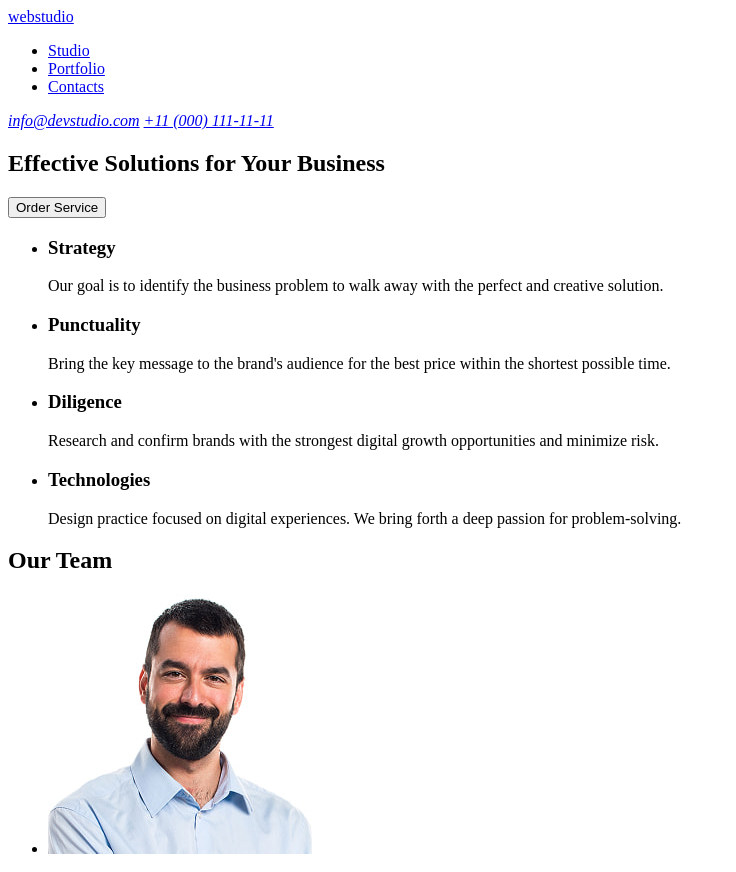
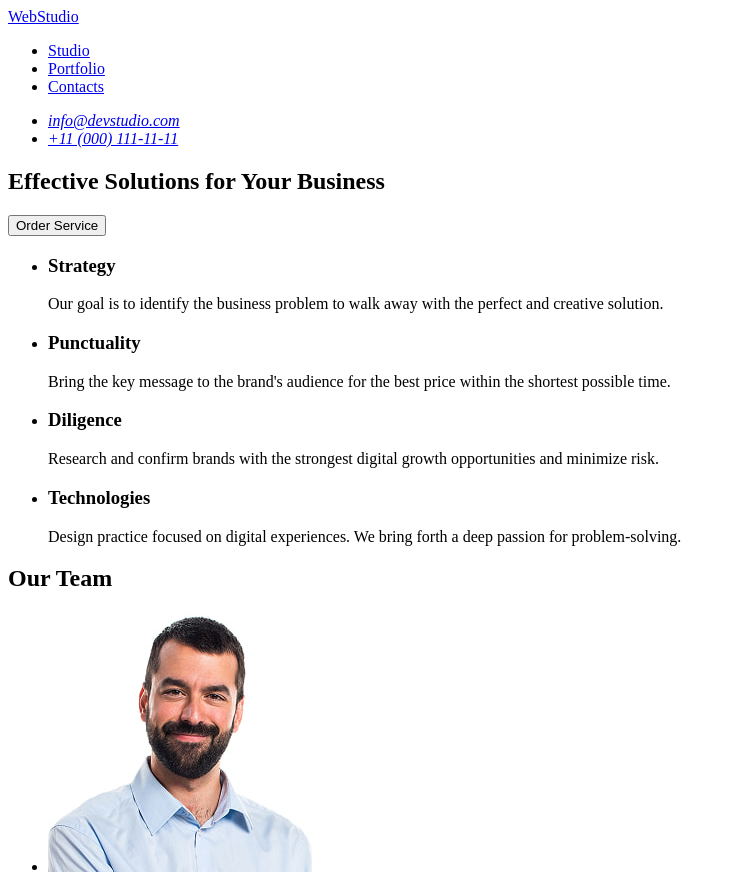
Before and after one commit to BetPop/goit-markup-hw-01, a plain HTML site: page index.html in a window 1280 px wide. Shown: the top 872 px of the page, without its empty margins (0-736 px from the left). Drawn offline with Linux system fonts and the light colour scheme.

Commit message:
added ul in address

```diff
--- a/index.html
+++ b/index.html
@@ -8,7 +8,7 @@
   <body>
     <header>
       <nav>
-        <a href="./index.html">webstudio</a>
+        <a href="./index.html">WebStudio</a>
         <ul>
           <li><a href="#">Studio</a></li>
           <li><a href="#">Portfolio</a></li>
@@ -16,8 +16,14 @@
         </ul>
       </nav>
       <address>
-        <a href="mailto:info@devstudio.com">info@devstudio.com</a>
-        <a href="tel:+110001111111">+11 (000) 111-11-11</a>
+        <ul>
+          <li>
+            <a href="mailto:info@devstudio.com">info@devstudio.com</a>
+          </li>
+          <li>
+            <a href="tel:+110001111111">+11 (000) 111-11-11</a>
+          </li>
+        </ul>
       </address>
     </header>
 
@@ -108,7 +114,7 @@
     </main>
 
     <footer>
-      <a href="./index.html">webstudio</a>
+      <a href="./index.html">WebStudio</a>
       <p>
         Increase the flow of customers and sales for your business with digital
         marketing & growth solutions.
```
